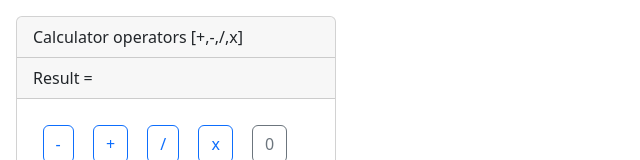
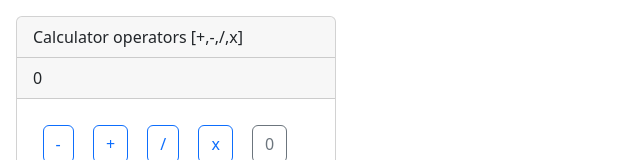
Before and after one commit to Atique22/Calculator-App, a React (Create React App) app: page / in a window 1280 px wide. Shown: the top 160 px of the page, without its empty margins (0-640 px from the left). Built offline with nearby package versions, Linux system fonts and the light colour scheme.

Commit message:
update new

```diff
--- a/src/components/CalBody.js
+++ b/src/components/CalBody.js
@@ -6,9 +6,7 @@ export default function CalculatorBody ({setExpressionCheck}){
 
     const onClickAction = (e) =>{
         console.log("onClickAction calling ");
-
         setExpressionCheck(e);
-        console.log("handle function calling "+e);
 
     }
 
--- a/src/components/CalResult.js
+++ b/src/components/CalResult.js
@@ -5,7 +5,7 @@ export default function CalculatorResult (props){
 
     return(
 
-        <Card.Header>Result = {props.result}</Card.Header>
+        <Card.Header> {props.result}</Card.Header>
     )
 
 }
--- a/src/components/Calculation.js
+++ b/src/components/Calculation.js
@@ -5,7 +5,7 @@ import CalculatorResult from './CalResult';
 
 export default function Calculate (){
 
-    const [expression, setExpression] = useState("");
+    const [expression, setExpression] = useState(0);
     useEffect(()=>{
         console.log("expression call here value is = "+expression);
     },[expression])
```
